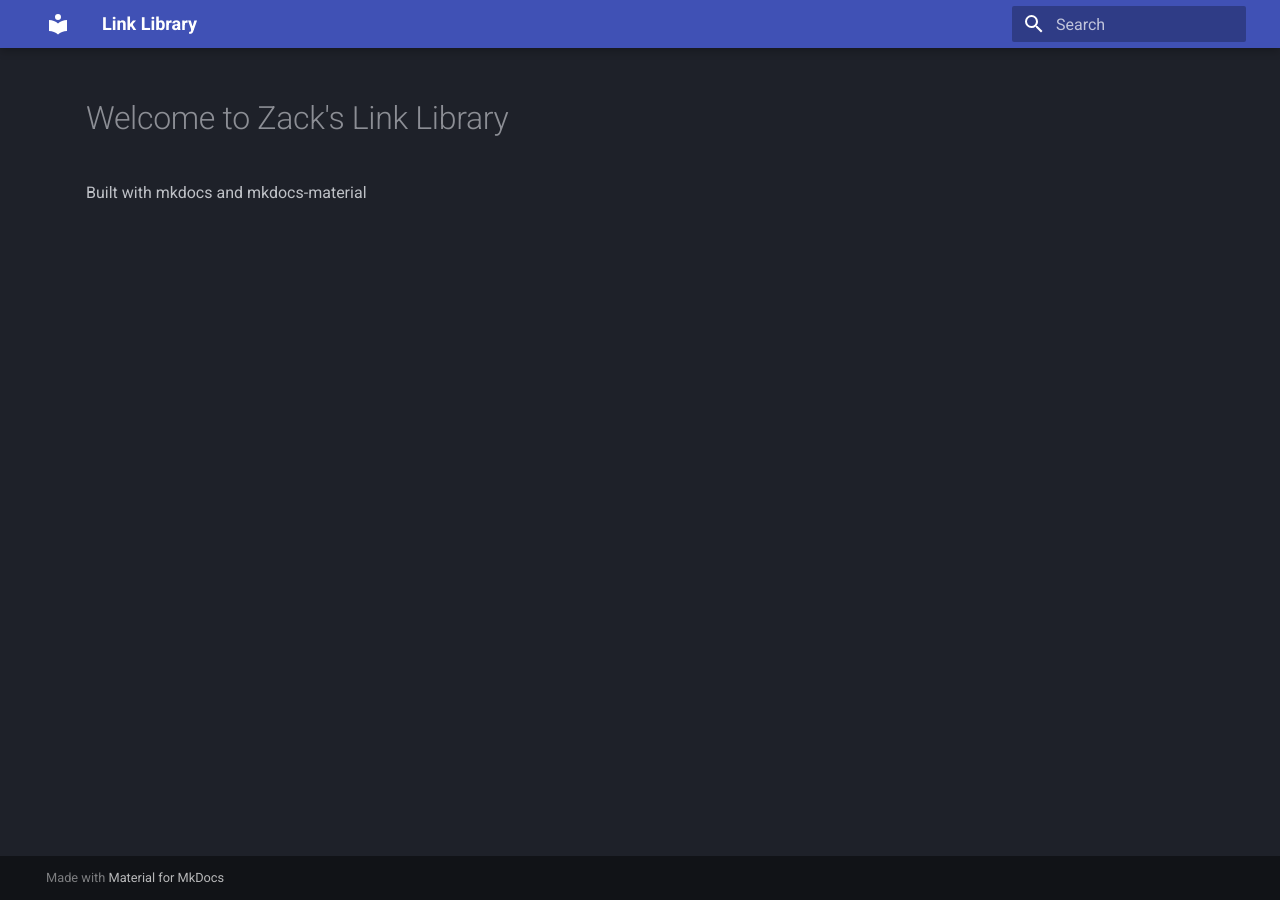
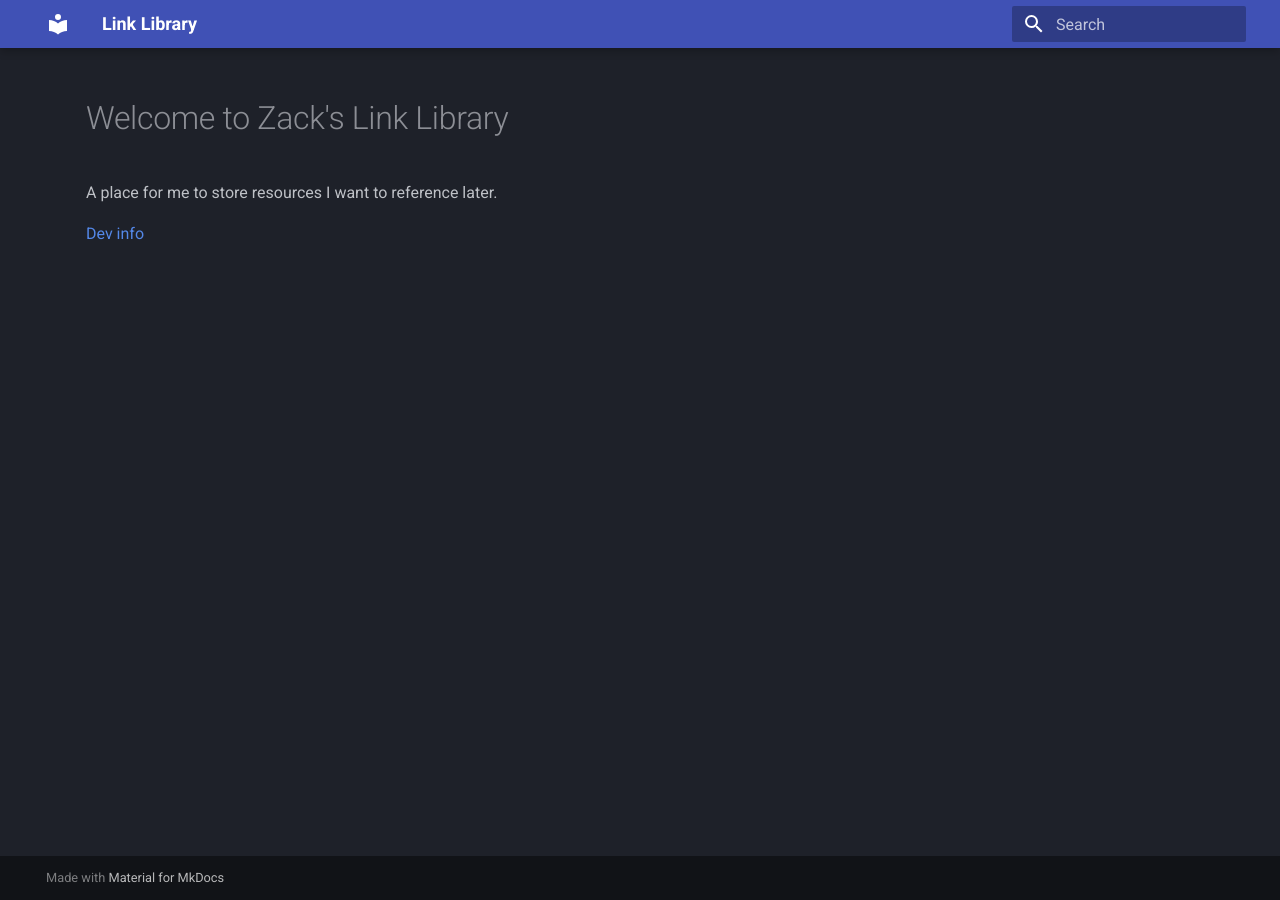
Before and after one commit to zbeucler2018/LinkLibrary, an MkDocs documentation site: the page built from docs/index.md, in a window 1280 px wide. Built offline with MkDocs 1.6.1 and Material for MkDocs 9.7.7, drawn with Linux system fonts in a browser that asks for light colours.

Commit message:
homepage update

```diff
--- a/docs/index.md
+++ b/docs/index.md
@@ -1,3 +1,5 @@
 # Welcome to Zack's Link Library
 
-Built with mkdocs and mkdocs-material
+A place for me to store resources I want to reference later.
+
+[Dev info](dev.md)
```
